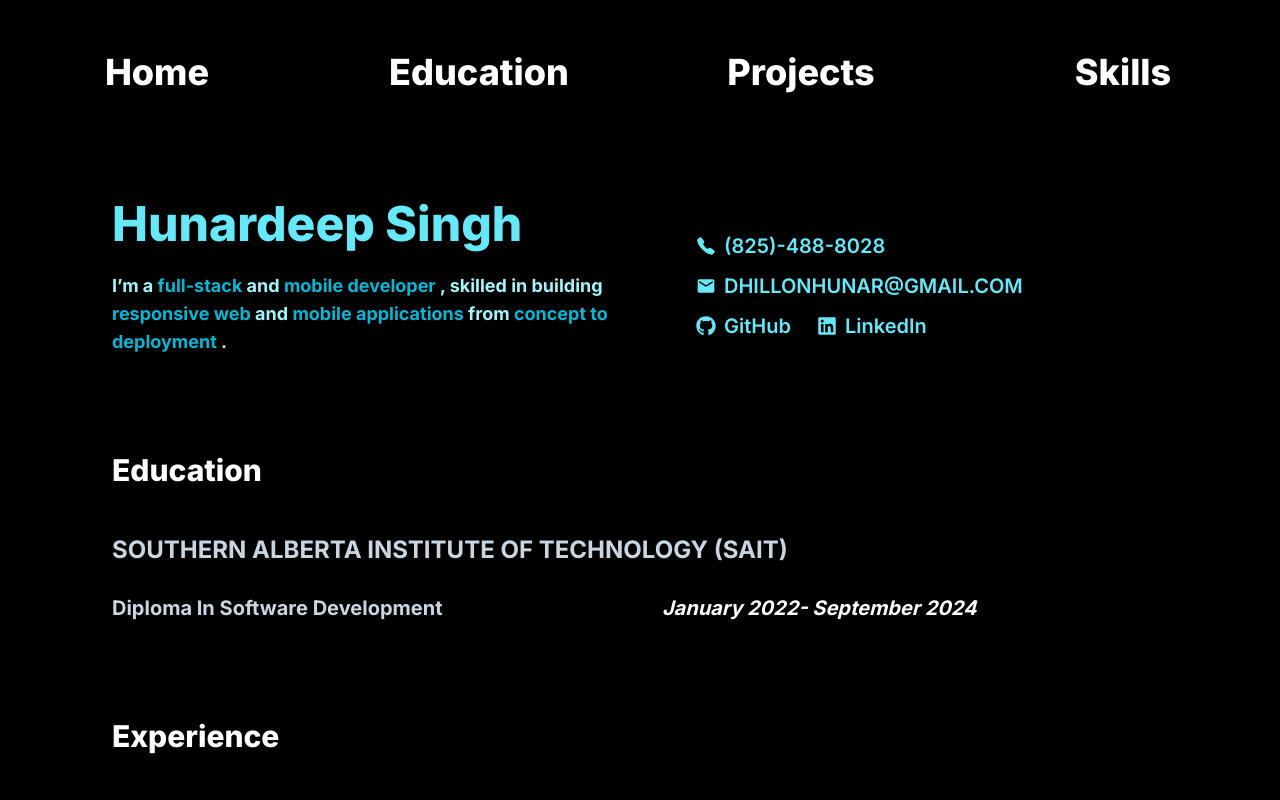
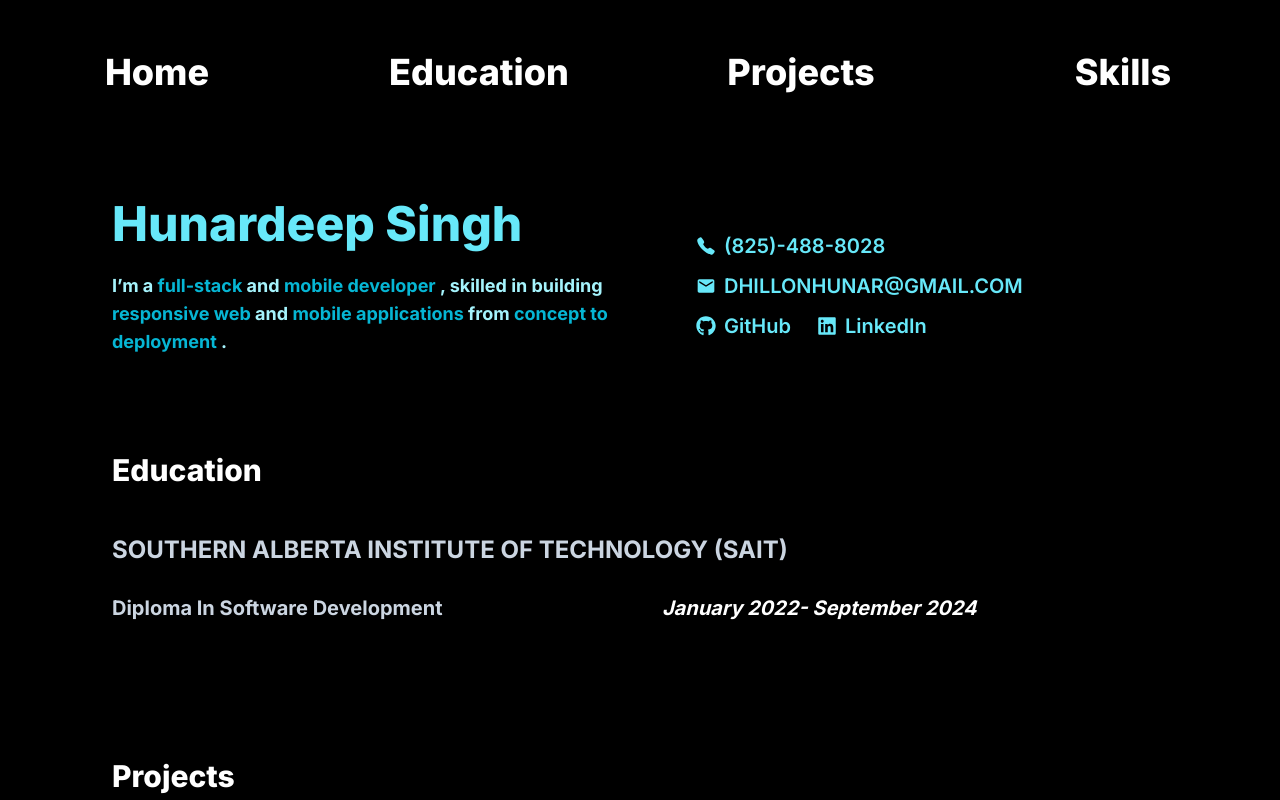
Before and after one commit to hunardeep720/portfolio, a Next.js app: page / in a window 1280 px wide. Shown: the top 800 px of the page. Built offline with nearby package versions, Linux system fonts and the light colour scheme; no server answers.

Commit message:
update experience section

```diff
--- a/components/Experience.jsx
+++ /dev/null
@@ -1,12 +0,0 @@
-import React from "react";
-
-export default function Experience() {
-  return (
-    <div className="max-w-screen-xl mx-auto m-10 gap-7 text-white grid sm:px-28 bg-black pt-10 w-full px-3" id="experience">
-      <p className="col-span-full text-3xl font-extrabold w-1/2 border-black border-b-2 my-4">
-      Experience
-      </p>
-
-    </div>
-  );
-}
--- a/src/app/page.js
+++ b/src/app/page.js
@@ -2,7 +2,6 @@ import Hero from "../../components/Hero";
 import Education from "../../components/Education";
 import Projects from "../../components/Projects";
 import Skills from "../../components/Skills";
-import Experience from "../../components/Experience";
 
 export default function Home() {
   const front =[{name: "HTML", year: 2023}, {name: "CSS", year: 2023}, {name: "JavaScript", year: 2023}, {name: "React.js", year: 2024}, {name: "Next.js", year: 2024}, {name: "React-native", year: 2024}];
@@ -11,7 +10,6 @@ export default function Home() {
     <main className="p-7 px-5">
       <Hero/>
       <Education/>
-      <Experience/>
       <Projects className="my-44 m-10 ml-28"/>
       <Skills front={front} back={back}/>
       <div className="h-44"></div>
```
